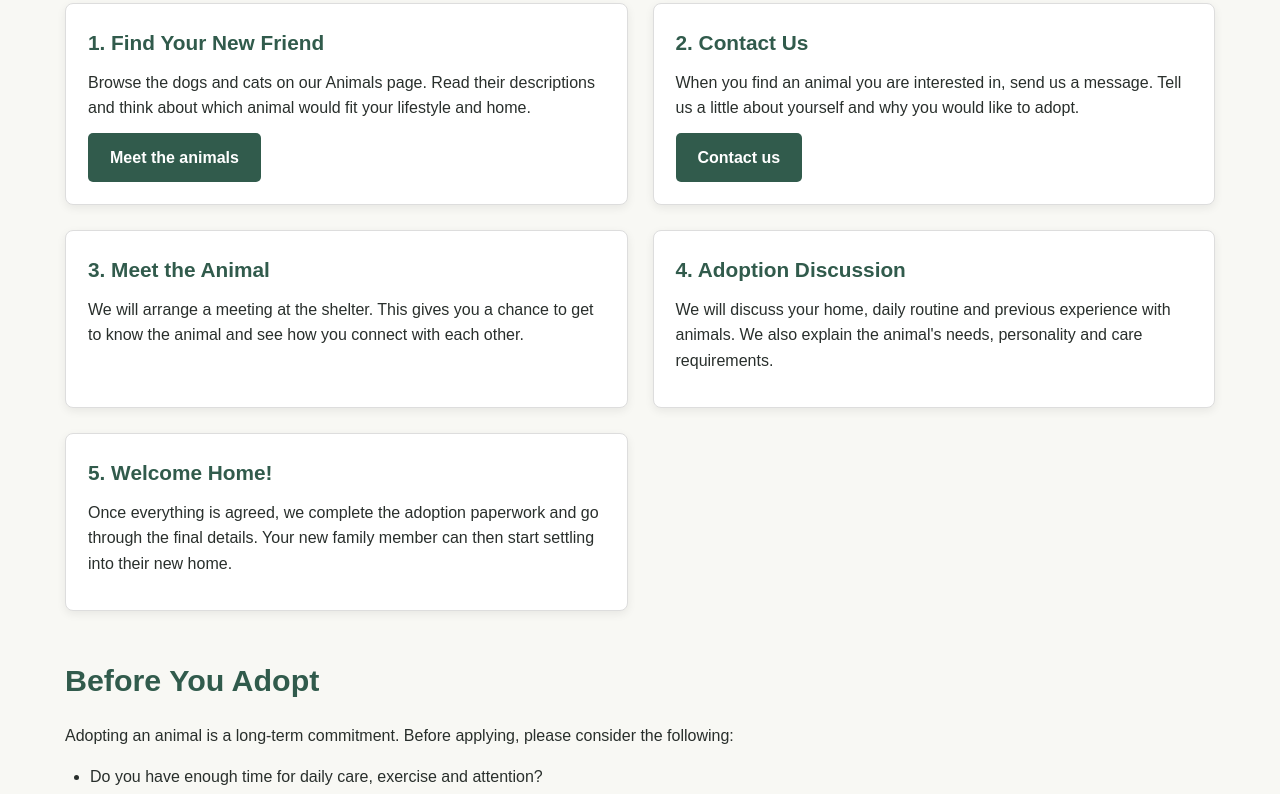
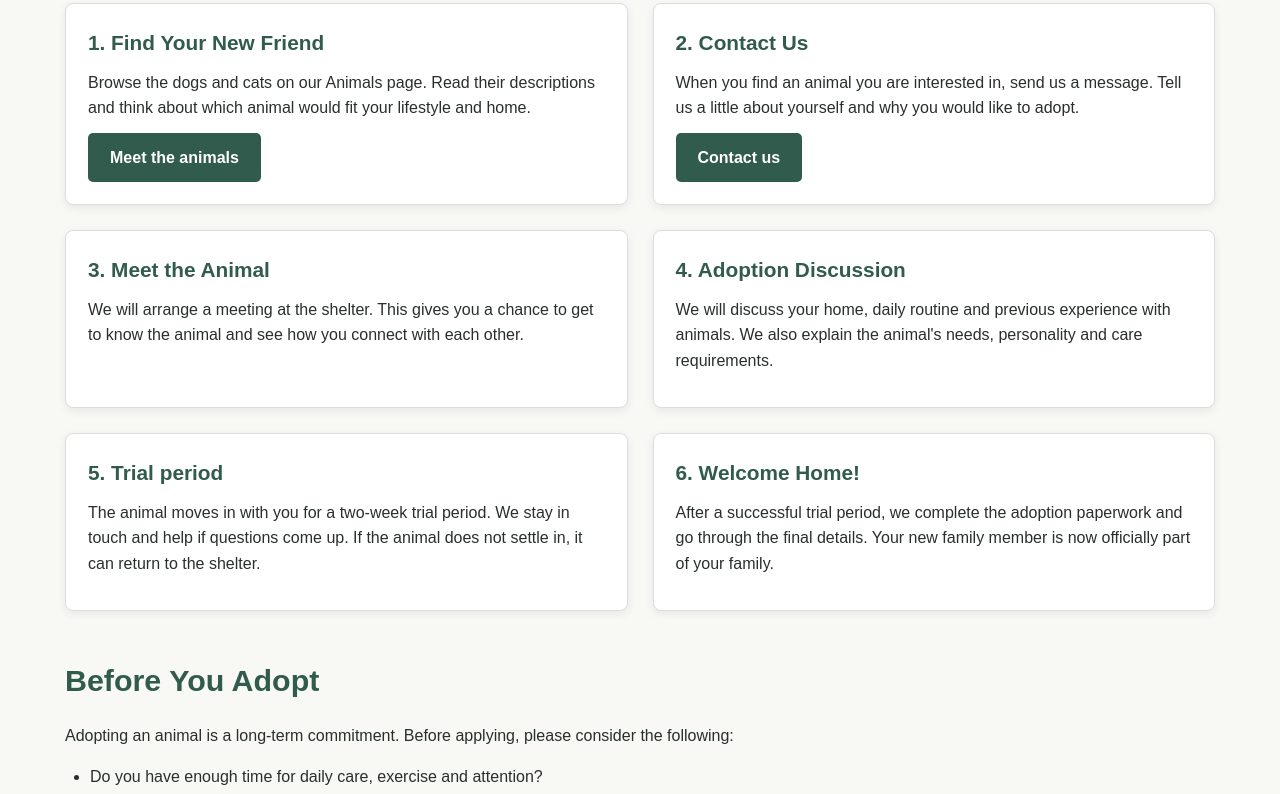
Before and after one commit to eetutarvainen/SecondChanceShelter, a plain HTML site: page adoption.html in a window 1280 px wide. Shown: the part 443-1237 px from the top of the page. Drawn offline with Linux system fonts and the light colour scheme.

Commit message:
SCS-15 Adoption process

```diff
--- a/adoption.html
+++ b/adoption.html
@@ -78,9 +78,17 @@
 
         <article class="card">
           <div class="card-body">
-            <h3>5. Welcome Home!</h3>
-            <p>Once everything is agreed, we complete the adoption paperwork and go through the final details. Your new
-              family member can then start settling into their new home.</p>
+            <h3>5. Trial period</h3>
+            <p>The animal moves in with you for a two-week trial period. We stay in touch and help if questions come up.
+              If the animal does not settle in, it can return to the shelter.</p>
+          </div>
+        </article>
+
+        <article class="card">
+          <div class="card-body">
+            <h3>6. Welcome Home!</h3>
+            <p>After a successful trial period, we complete the adoption paperwork and go through the final details.
+              Your new family member is now officially part of your family.</p>
           </div>
         </article>
 
```
